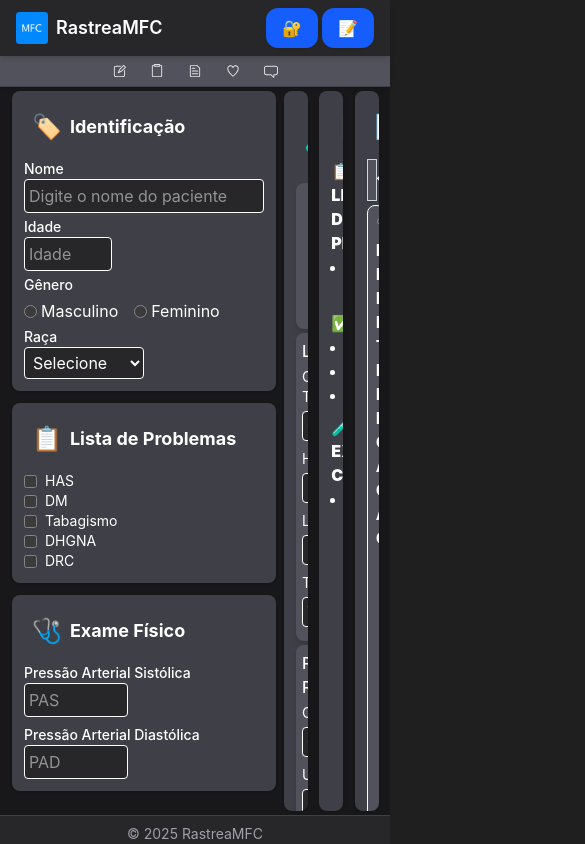
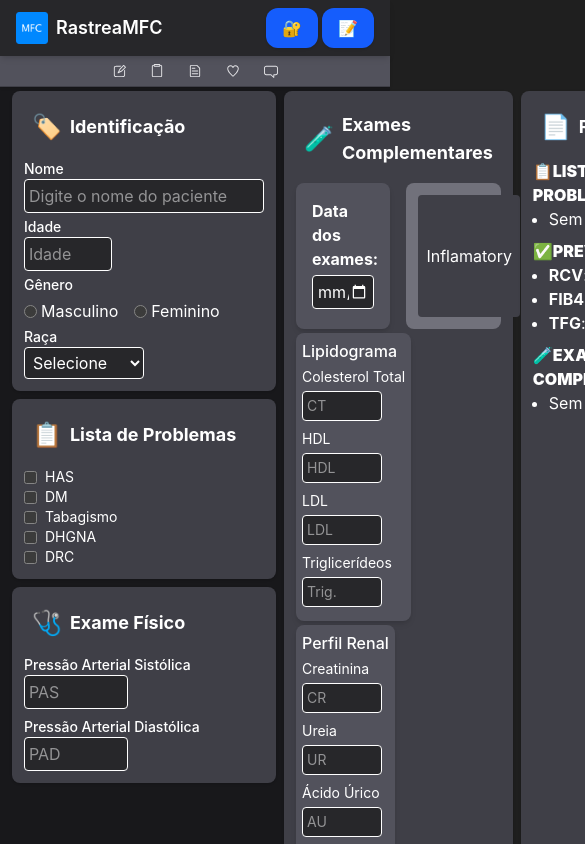
Before and after one commit to gabrielgcmr/RCV_PWA, a React (Vite) app in the folder frontend/: page / in a window 390 px wide. Shown: the top 844 px of the page, 585 px wide, since content can reach past the window. Built offline with nearby package versions, Linux system fonts and the light colour scheme.

Commit message:
Implement Zustand for exam section state management; refactor ExamForm and ExamsSection components, enhance styling, and remove unused AllergiesSection.

```diff
--- a/frontend/src/components/common/exam/ExamForm.tsx
+++ b/frontend/src/components/common/exam/ExamForm.tsx
@@ -2,25 +2,33 @@ import { examDictionary } from "../../../constants/examDictionary";
 import { usePatient } from "@/hooks";
 import { ExamInput } from "./ExamInput";
 import { ExamSelectInput } from "./ExamSelectInput";
+import { useExamSectionStore } from "@/store/useExamSectionStore";
 
-interface ExamCategoryFormProps {
+interface ExamFormProps {
   category: string; // Ex.: "LipidProfile", "LiverProfile", "RenalProfile"
   title: string;
 }
 
-export default function ExamCategoryForm({
-  category,
-  title,
-}: ExamCategoryFormProps) {
+export default function ExamForm({ category, title }: ExamFormProps) {
   const { handleExamChange, getExamValue } = usePatient();
+  const minimizedExamForms = useExamSectionStore(
+    (state) => state.minimizedExamForms
+  );
+  const minimizeExamForm = useExamSectionStore(
+    (state) => state.minimizeExamForm
+  );
 
+  if (minimizedExamForms.includes(category)) return null;
   const exams = Object.entries(examDictionary)
     .filter(([, exam]) => exam.category === category)
     .map(([key, exam]) => ({ key, ...exam }));
 
   return (
-    <div className="p-1.5 bg-zinc-600 rounded-lg shadow-md text-white">
-      <h2 className="text-base font-medium mb-1">{title}</h2>
+    <div
+      className="p-1.5 bg-zinc-600 rounded-lg shadow-md text-white cursor-pointer transition hover:bg-zinc-600"
+      onClick={() => minimizeExamForm(category)}
+    >
+      <h2 className="text-base font-medium mb-1 hover:bg-zinc-600">{title}</h2>
 
       {exams.length > 0 ? (
         <div className="grid">
--- a/frontend/src/components/contents/startPage/1-IdentificationSection.tsx
+++ b/frontend/src/components/contents/startPage/1-IdentificationSection.tsx
@@ -30,7 +30,7 @@ function IdentificationSection({ editor }: IdentificationSectionProps) {
       title="Identificação"
       icon="🏷️"
       id="identification"
-      className="max-h-80 max-w-80 overflow-y-auto"
+      className="max-w-80 overflow-y-auto"
     >
       <form>
         <label htmlFor="name" className="block text-sm font-medium">
--- a/frontend/src/components/contents/startPage/2-PhysicalExamForm.tsx
+++ b/frontend/src/components/contents/startPage/2-PhysicalExamForm.tsx
@@ -25,7 +25,7 @@ function PhysicalExamForm() {
       title="Exame Físico"
       icon="🩺"
       id="physicalExam "
-      className="max-h-80 max-w-80 overflow-y-auto"
+      className=" max-w-80 overflow-y-auto"
     >
       <form>
         <label htmlFor="systolicBP" className="block text-sm font-medium">
--- a/frontend/src/components/contents/startPage/3-ProblemListForm.tsx
+++ b/frontend/src/components/contents/startPage/3-ProblemListForm.tsx
@@ -28,7 +28,7 @@ function ProblemListForm() {
       title="Lista de Problemas"
       icon="📋"
       id="problemList"
-      className="max-h-80 max-w-80 overflow-y-auto"
+      className=" max-w-80 overflow-y-auto"
     >
       <div className="max-h-50 overflow-y-auto pr-2 space-y-2">
         {" "}
--- a/frontend/src/components/contents/startPage/4-ExamForm.tsx
+++ b/frontend/src/components/contents/startPage/4-ExamForm.tsx
@@ -1,22 +1,40 @@
+import { useExamSectionStore } from "@/store/useExamSectionStore";
 import ExamDate from "../../common/exam/ExamDate";
 import ExamForm from "../../common/exam/ExamForm";
 import SectionBase from "../../common/SectionBase";
 
-function ExamsForm() {
+function ExamsSection() {
+  const minimizedExamForms = useExamSectionStore(
+    (state) => state.minimizedExamForms
+  );
+  const restoreExamForm = useExamSectionStore((state) => state.restoreExamForm);
+
   return (
     <SectionBase
       title=" Exames Complementares"
       icon="🧪"
       id="complementaryExams"
-      className="max-h-180 max-w-160 overflow-y-auto"
+      className="max-w-160"
     >
-      <div className="grid grid-cols-4 grid-rows-1 gap-4 mb-1">
+      <div className="grid grid-cols-4 gap-4 mb-1">
         <div className="col-span-2">
           <ExamDate />
         </div>
-        <div className=" bg-zinc-500 col-span-2 p-3 rounded-lg">
-          {/* Futura funcionalidade */}
-          <p>Futura funcionalidade</p>
+        {/* Container dos exames minimizados */}
+        <div className=" bg-zinc-500 col-span-2 p-3 rounded-lg flex flex-wrap gap-2">
+          {minimizedExamForms.length === 0 ? (
+            <p>Minimize os exames aqui</p>
+          ) : (
+            minimizedExamForms.map((category) => (
+              <button
+                key={category}
+                className="bg-zinc-700 px-2 py-1 rounded hover:bg-zinc-600"
+                onClick={() => restoreExamForm(category)}
+              >
+                {category}
+              </button>
+            ))
+          )}
         </div>
         {/* Exames e outros componentes ocupam os 3/4 restantes */}
       </div>
@@ -37,4 +55,4 @@ function ExamsForm() {
   );
 }
 
-export default ExamsForm;
+export default ExamsSection;
--- a/frontend/src/components/contents/startPage/EditorSection.tsx
+++ b/frontend/src/components/contents/startPage/EditorSection.tsx
@@ -11,24 +11,14 @@ interface EditorSectionProps {
 export default function EditorSection({ editor }: EditorSectionProps) {
   if (!editor) {
     return (
-      <SectionBase
-        title="Editor"
-        icon="📝"
-        id="editor"
-        className="max-h-180 max-w-150 overflow-y-auto"
-      >
+      <SectionBase title="Editor" icon="📝" id="editor" className="">
         <div>Editor carregando...</div>
       </SectionBase>
     );
   }
 
   return (
-    <SectionBase
-      title="Editor"
-      icon="📝"
-      id="editor"
-      className="max-h-180 max-w-120 overflow-y-auto"
-    >
+    <SectionBase title="Editor" icon="📝" id="editor" className="min-w-160">
       <MenuBar editor={editor} />
       <EditorContent editor={editor} className={editorStyleConfig} />
     </SectionBase>
--- a/frontend/src/components/contents/startPage/5-summaryBuilder.tsx
+++ b/frontend/src/components/contents/startPage/SummaryBuilder.tsx
@@ -14,12 +14,7 @@ function SummaryBuilder() {
   }
 
   return (
-    <SectionBase
-      title="Resumo"
-      icon="📄"
-      id="summary"
-      className="max-h-180 max-w-80 overflow-y-auto"
-    >
+    <SectionBase title="Resumo" icon="📄" id="summary" className="">
       <ProblemList />
       <Preventions />
       <Exams />
--- a/frontend/src/components/layout/Footer.tsx
+++ b/frontend/src/components/layout/Footer.tsx
@@ -1,6 +1,6 @@
 function Footer() {
   return (
-    <footer className="py-2 px-4 border-t border-zinc-700 bg-zinc-800 text-center text-zinc-400 text-sm sm:text-base">
+    <footer className="py-2 px-4 border-t mt-4 border-zinc-700 bg-zinc-800 text-center text-zinc-400 text-sm sm:text-base">
       © {new Date().getFullYear()} RastreaMFC
     </footer>
   );
--- a/frontend/src/pages/StartPage.tsx
+++ b/frontend/src/pages/StartPage.tsx
@@ -2,15 +2,14 @@ import DebugPatient from "@/hooks/debugPatient";
 import IdentificationSection from "../components/contents/startPage/1-IdentificationSection";
 import PhysicalExamForm from "../components/contents/startPage/2-PhysicalExamForm";
 import ProblemListForm from "../components/contents/startPage/3-ProblemListForm";
-import ExamsForm from "../components/contents/startPage/4-ExamForm";
-
+import ExamsSection from "../components/contents/startPage/4-ExamForm";
 import MinimizedSectionBar from "../components/layout/MinimizedSectionBar";
 import { SectionProvider } from "../context/SectionProvider";
 import initialTextContentHTML from "@/constants/initialTextContentHTML";
 import { useEditor } from "@tiptap/react";
 import extensionsConfig from "@/config/tiptap/extensionConfig";
 import EditorSection from "@/components/contents/startPage/EditorSection";
-import SummaryBuilder from "@/components/contents/startPage/5-summaryBuilder";
+import SummaryBuilder from "@/components/contents/startPage/SummaryBuilder";
 import { useSectionStore } from "@/store/useSectionStore";
 
 function StartPage() {
@@ -22,9 +21,9 @@ function StartPage() {
 
   return (
     <SectionProvider>
-      <div className="flex">
+      <div className="flex ">
         <MinimizedSectionBar />
-        <div className="flex flex-col gap-1">
+        <div className="flex flex-col ">
           {isVisible("identification") && (
             <IdentificationSection editor={editor} />
           )}
@@ -32,11 +31,9 @@ function StartPage() {
           {isVisible("physicalExam") && <PhysicalExamForm />}
         </div>
 
-        <div className="grid grid-cols-3 gap-1">
-          <ExamsForm />
-          <SummaryBuilder />
-          <EditorSection editor={editor} />
-        </div>
+        <ExamsSection />
+        <SummaryBuilder />
+        <EditorSection editor={editor} />
       </div>
       <DebugPatient />
     </SectionProvider>
--- /dev/null
+++ b/frontend/src/store/useExamSectionStore.ts
@@ -0,0 +1,22 @@
+// src/store/useExamSectionStore.ts
+import { create } from "zustand";
+
+type ExamSectionStore = {
+  minimizedExamForms: string[];
+  minimizeExamForm: (category: string) => void;
+  restoreExamForm: (category: string) => void;
+};
+
+export const useExamSectionStore = create<ExamSectionStore>((set) => ({
+  minimizedExamForms: ["Inflamatory"],
+  minimizeExamForm: (category) =>
+    set((state) => ({
+      minimizedExamForms: [...state.minimizedExamForms, category],
+    })),
+  restoreExamForm: (category) =>
+    set((state) => ({
+      minimizedExamForms: state.minimizedExamForms.filter(
+        (c) => c !== category
+      ),
+    })),
+}));
```
Also changed, not shown: frontend/src/components/contents/startPage/2-AllergiesSection.tsx (deleted).
